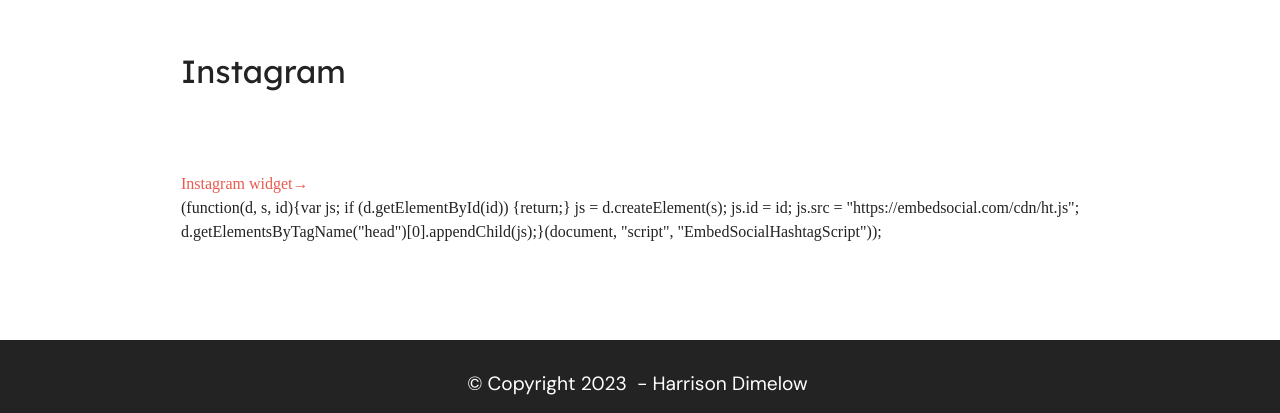
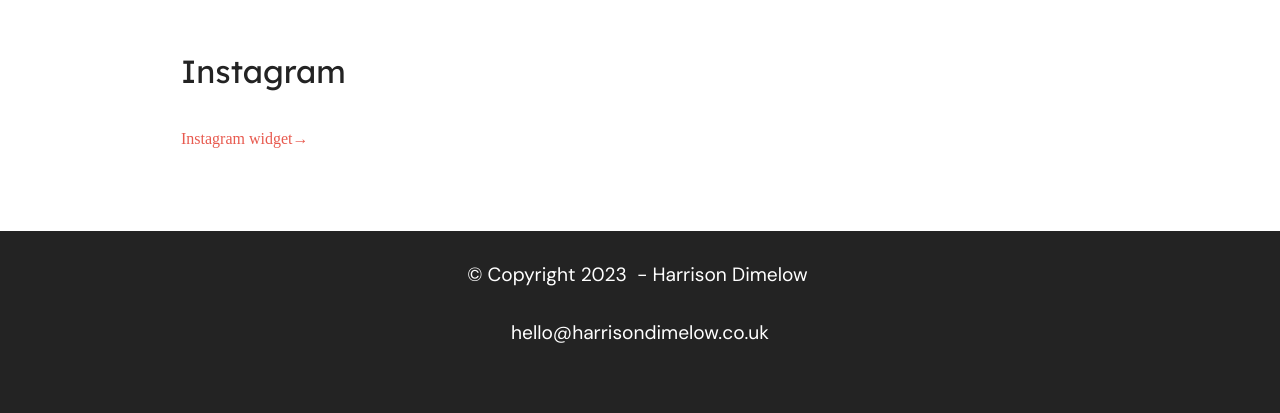
Before and after one commit to dimelow2006/harrisondimelow.co.uk, a plain HTML site: page index.html in a window 1280 px wide. Shown: the part 3079-3492 px from the top of the page. Drawn offline with Linux system fonts and the light colour scheme; a script that the page names is missing; a web font is replaced by a local one.

Commit message:
Update index.html

```diff
--- a/index.html
+++ b/index.html
@@ -134,9 +134,8 @@
 
                 <h4 class="mbr-section-subtitle mbr-fonts-style mb-4 display-5">
                     Instagram</h4>
-                <p class="mbr-text mbr-fonts-style display-7"><script src="https://apps.elfsight.com/p/platform.js" defer=""></script>
-<br></p><div class="elfsight-app-28e1c325-f9b8-48dc-8760-e914b2ae854b"></div><p></p><div class="embedsocial-hashtag" data-ref="8654f480b790009c594a4e130b9425af6c4edb2b"><a class="feed-powered-by-es" href="https://embedsocial.com/instagram-widget/" target="_blank" title="Instagram widget">Instagram widget<span>→</span></a></div><script>(function(d, s, id){var js; if (d.getElementById(id)) {return;} js = d.createElement(s); js.id = id; js.src = "https://embedsocial.com/cdn/ht.js"; d.getElementsByTagName("head")[0].appendChild(js);}(document, "script", "EmbedSocialHashtagScript"));</script>(function(d, s, id){var js; if (d.getElementById(id)) {return;} js = d.createElement(s); js.id = id; js.src = "https://embedsocial.com/cdn/ht.js"; d.getElementsByTagName("head")[0].appendChild(js);}(document, "script", "EmbedSocialHashtagScript"));</script><p></p>
-            </div>
+                <div class="embedsocial-hashtag" data-ref="8654f480b790009c594a4e130b9425af6c4edb2b"><a class="feed-powered-by-es" href="https://embedsocial.com/instagram-widget/" target="_blank" title="Instagram widget">Instagram widget<span>→</span></a></div><script>(function(d, s, id){var js; if (d.getElementById(id)) {return;} js = d.createElement(s); js.id = id; js.src = "https://embedsocial.com/cdn/ht.js"; d.getElementsByTagName("head")[0].appendChild(js);}(document, "script", "EmbedSocialHashtagScript"));</script>
+
         </div>
     </div>
 </section>
```
